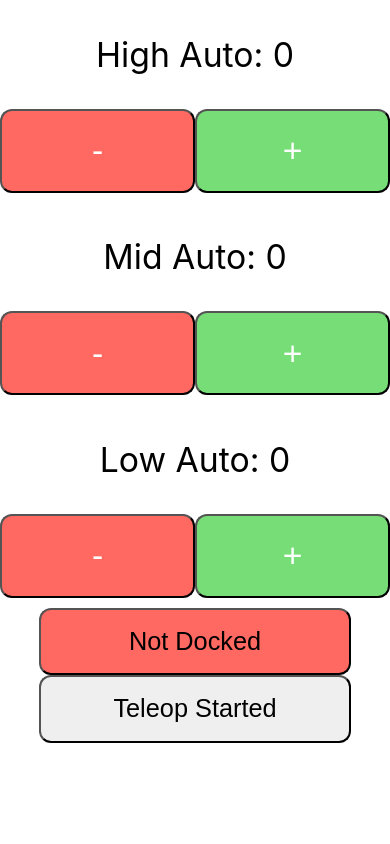
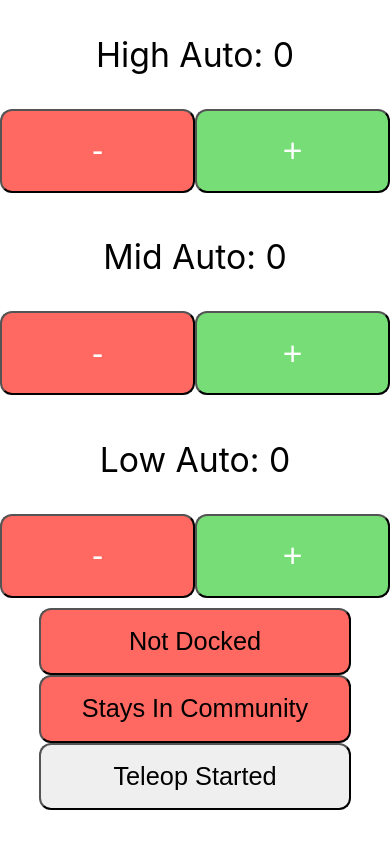
Before and after one commit to nerdherd/Nerd-Search, a React (Create React App) app: page /scouterInfo in a window 390 px wide. Both pictures are taken after typing "Sample", "5", "5" into the empty fields and a click on the button "Submit". Built offline with nearby package versions, Linux system fonts and the light colour scheme.

Commit message:
Add mobility button
Depending on whether user is on auto form or teleop form, have a button to input mobility status

Co-Authored-By: Fumi Okutsu <78628210+Easternspork@users.noreply.github.com>

```diff
--- a/src/App.js
+++ b/src/App.js
@@ -50,6 +50,17 @@ function App() {
     },
     {
       scoreType: "Charge Station Endgame",
+      scoreValue: 0
+    },
+
+    // during auto: 0 is has not left community, 1 is left community
+    // during teleop: 0 is not parked in community, 1 is parked in community
+    {
+      scoreType: "Auto Mobility",
+      scoreValue: 0
+    },
+    {
+      scoreType: "Teleop Mobility",
       scoreValue: 0
     }
   ]
--- /dev/null
+++ b/src/Forms/MobilityButton.js
@@ -0,0 +1,24 @@
+import "./styles/mobilityButton.css"
+
+function MobilityButton({scoreType, getScore, incrementScore, isAuto}) {
+    let increment = (getScore(scoreType) == 1) ? -1 : 1
+    let buttonColor;
+    let buttonText;
+
+
+    if (getScore(scoreType) == 0) {
+        buttonColor = "noMobility"
+        buttonText = ((isAuto)) ? "Stays In Community" : "Outside of Community"
+    } else if (getScore(scoreType) == 1) {
+        buttonColor = "hasMobility"
+        buttonText = ((isAuto)) ? "Leaves The Community" : "Parks In Community"
+    }
+
+    return (
+        <>
+            <button onClick={() => incrementScore(scoreType, increment)} id={buttonColor}>{buttonText}</button>
+        </>
+    );
+  }
+
+  export default MobilityButton;
--- /dev/null
+++ b/src/Forms/styles/mobilityButton.css
@@ -0,0 +1,15 @@
+#noMobility {
+    background-color: #ff6961
+}
+
+
+#hasMobility {
+    background-color: #77dd77;
+}
+
+button {
+    width: 80%;
+    height: 8vh;
+    color: black;
+    font-size: 3vh;
+}
--- a/src/Pages/Auto.js
+++ b/src/Pages/Auto.js
@@ -1,5 +1,6 @@
 import ChargeStation from "../Forms/ChargeStation.js";
 import ScoreButton from "../Forms/ScoreButton.js"
+import MobilityButton from "../Forms/MobilityButton.js";
 import { useNavigate } from "react-router-dom";
 import { useEffect } from "react";
 import './styles/scoringPages.css'
@@ -29,7 +30,9 @@ function Auto({getScore, incrementScore, completedForms, setCompletedForms}) {
                 <ScoreButton scoreType="Mid Auto" getScore={getScore} incrementScore={incrementScore}></ScoreButton>
                 <ScoreButton scoreType="Low Auto" getScore={getScore} incrementScore={incrementScore}></ScoreButton>
             </div>
+
             <ChargeStation scoreType="Charge Station Auto" getScore={getScore} incrementScore={incrementScore}></ChargeStation>
+            <MobilityButton scoreType="Auto Mobility" getScore={getScore} incrementScore={incrementScore} isAuto={true}></MobilityButton>
             <button type='submit' onClick={handleSubmit}>Teleop Started</button>
         </div>
     )
--- a/src/Pages/Teleop.js
+++ b/src/Pages/Teleop.js
@@ -1,4 +1,5 @@
 import ChargeStation from "../Forms/ChargeStation.js";
+import MobilityButton from "../Forms/MobilityButton.js";
 import ScoreButton from "../Forms/ScoreButton.js"
 import { useNavigate } from "react-router-dom";
 import { useEffect } from "react";
@@ -30,9 +31,10 @@ function Teleop({getScore, incrementScore, completedForms, setCompletedForms}) {
             <div className='cone'>
                 <ScoreButton scoreType="High Teleop" getScore={getScore} incrementScore={incrementScore}></ScoreButton>
                 <ScoreButton scoreType="Mid Teleop" getScore={getScore} incrementScore={incrementScore}></ScoreButton>
-                <ScoreButton scoreType="Low Teleop" getScore={getScore} incrementScore={incrementScore}></ScoreButton>
+                <ScoreButton scoreType="Low Teleop" getScore={getScore} incrementScore={incrementScore} isAuto={false}></ScoreButton>
             </div>
             <ChargeStation scoreType="Charge Station Endgame" getScore={getScore} incrementScore={incrementScore}></ChargeStation>
+            <MobilityButton scoreType="Teleop Mobility" getScore={getScore} incrementScore={incrementScore}></MobilityButton>
             <button type='submit' onClick={handleSubmit}>Match Info</button>
         </div>
     )
```
